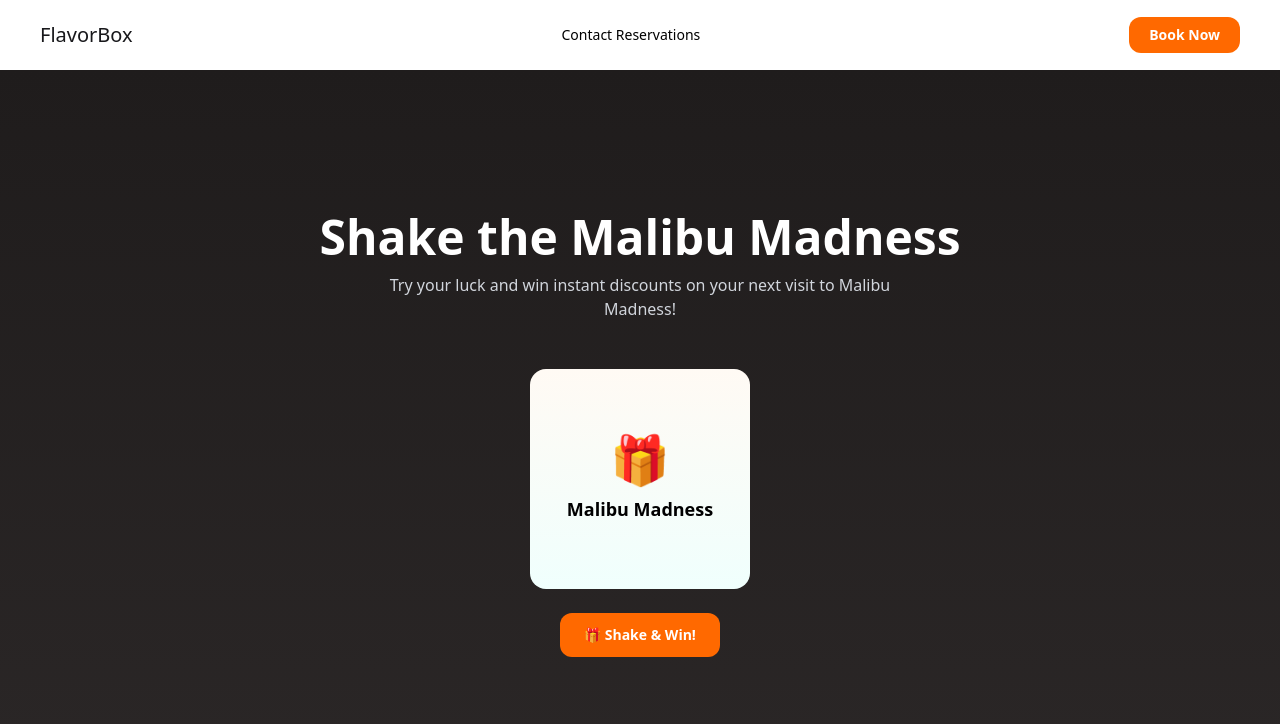
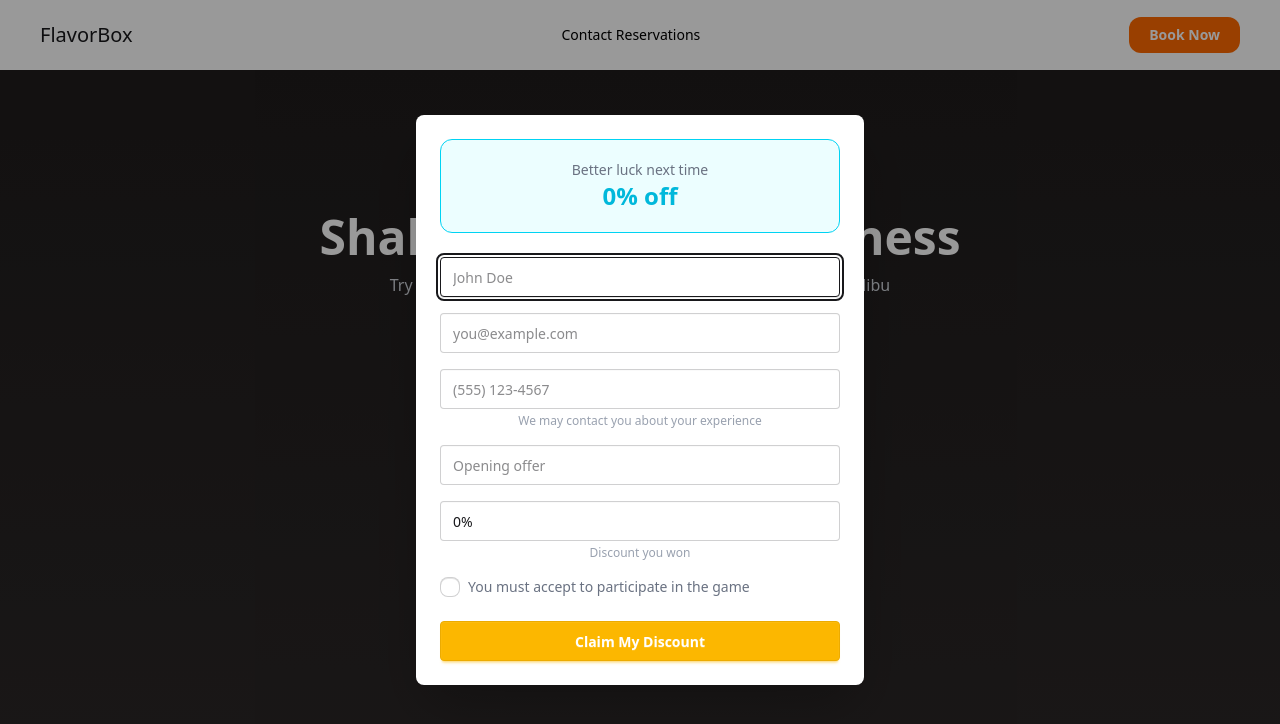
Before and after one commit to stha-prasun/FlavorBox, a React (Vite) app in the folder Frontend/: page / in a window 1280 px wide. Both pictures are taken after a click on the button "🎁 Shake & Win!". Shown: the top 724 px of the page. Built offline with nearby package versions, Linux system fonts and the light colour scheme.

Commit message:
Discount Modal

```diff
--- a/Frontend/src/components/Hero.tsx
+++ b/Frontend/src/components/Hero.tsx
@@ -1,4 +1,41 @@
+import { useState } from "react";
+
+/* ===== DISCOUNT CHANCES ===== */
+const discountChances = [
+  { label: "Better luck next time", discount: 0, chance: 18 },
+  { label: "Small savings", discount: 5, chance: 35 },
+  { label: "Saved some pocket money", discount: 10, chance: 30 },
+  { label: "Jackpot", discount: 15, chance: 17 },
+];
+
+/* ===== RANDOM LOGIC ===== */
+const getRandomDiscount = () => {
+  const random = Math.random() * 100;
+  let cumulative = 0;
+
+  for (const item of discountChances) {
+    cumulative += item.chance;
+    if (random < cumulative) return item;
+  }
+
+  return discountChances[0];
+};
+
 const Hero = () => {
+  const [result, setResult] = useState({ label: "", discount: 0 });
+  const [shaking, setShaking] = useState(false);
+
+  const openModal = () => {
+    setShaking(true);
+
+    setTimeout(() => {
+      const selected = getRandomDiscount();
+      setResult(selected);
+      setShaking(false);
+      (document.getElementById("discount_modal") as HTMLDialogElement)?.showModal();
+    }, 700); // duration of shake
+  };
+
   return (
     <section className="min-h-[calc(100vh-70px)] flex flex-col items-center justify-center text-center px-4 bg-linear-to-b from-[#1f1c1c] to-[#2b2727]">
 
@@ -13,19 +50,97 @@ const Hero = () => {
       </p>
 
       {/* Card */}
-      <div className="w-55 h-55 rounded-2xl bg-linear-to-b from-[#fffaf4] to-[#f0fffd] flex flex-col items-center justify-center mb-6">
-        <div className="text-orange-500 text-5xl mb-3">
-          🎁
-        </div>
+      <div
+        className={`w-55 h-55 rounded-2xl bg-linear-to-b from-[#fffaf4] to-[#f0fffd]
+        flex flex-col items-center justify-center mb-6
+        ${shaking ? "animate-shake" : ""}`}
+      >
+        <div className="text-orange-500 text-5xl mb-3">🎁</div>
         <span className="text-lg font-semibold text-black">
           Malibu Madness
         </span>
       </div>
 
-      {/* Button */}
-      <button className="flex items-center gap-2 bg-orange-500 hover:bg-orange-600 text-white font-semibold text-sm px-6 py-3 rounded-xl">
+      {/* Shake Button */}
+      <button
+        onClick={openModal}
+        disabled={shaking}
+        className="flex items-center gap-2 bg-orange-500 hover:bg-orange-600 disabled:opacity-60
+        text-white font-semibold text-sm px-6 py-3 rounded-xl"
+      >
         🎁 Shake & Win!
       </button>
+
+      {/* ===== MODAL ===== */}
+      <dialog id="discount_modal" className="modal">
+        <div className="modal-box max-w-md p-6">
+
+          {/* Discount Header */}
+          <div className="mb-6 rounded-xl border border-cyan-400 bg-cyan-50 py-5 text-center">
+            <p className="text-sm text-gray-500">{result.label}</p>
+            <p className="text-2xl font-bold text-cyan-500">
+              {result.discount}% off
+            </p>
+          </div>
+
+          {/* Form */}
+          <div className="space-y-4">
+            <input type="text" placeholder="John Doe" className="input input-bordered w-full" />
+            <input type="email" placeholder="you@example.com" className="input input-bordered w-full" />
+
+            <div>
+              <input type="tel" placeholder="(555) 123-4567" className="input input-bordered w-full" />
+              <p className="text-xs text-gray-400 mt-1">
+                We may contact you about your experience
+              </p>
+            </div>
+
+            <input type="text" placeholder="Opening offer" className="input input-bordered w-full" />
+
+            <div>
+              <input
+                type="text"
+                value={`${result.discount}%`}
+                readOnly
+                className="input input-bordered w-full"
+              />
+              <p className="text-xs text-gray-400 mt-1">
+                Discount you won
+              </p>
+            </div>
+
+            <label className="flex items-center gap-2 text-sm text-gray-500">
+              <input type="checkbox" className="checkbox checkbox-sm" />
+              You must accept to participate in the game
+            </label>
+          </div>
+
+          <button className="btn btn-warning w-full mt-6 text-white">
+            Claim My Discount
+          </button>
+        </div>
+
+        <form method="dialog" className="modal-backdrop">
+          <button>close</button>
+        </form>
+      </dialog>
+
+      {/* ===== SHAKE ANIMATION ===== */}
+      <style>
+        {`
+          @keyframes shake {
+            0% { transform: rotate(0deg); }
+            20% { transform: rotate(-5deg); }
+            40% { transform: rotate(5deg); }
+            60% { transform: rotate(-5deg); }
+            80% { transform: rotate(5deg); }
+            100% { transform: rotate(0deg); }
+          }
+          .animate-shake {
+            animation: shake 0.7s ease-in-out;
+          }
+        `}
+      </style>
     </section>
   );
 };
```
